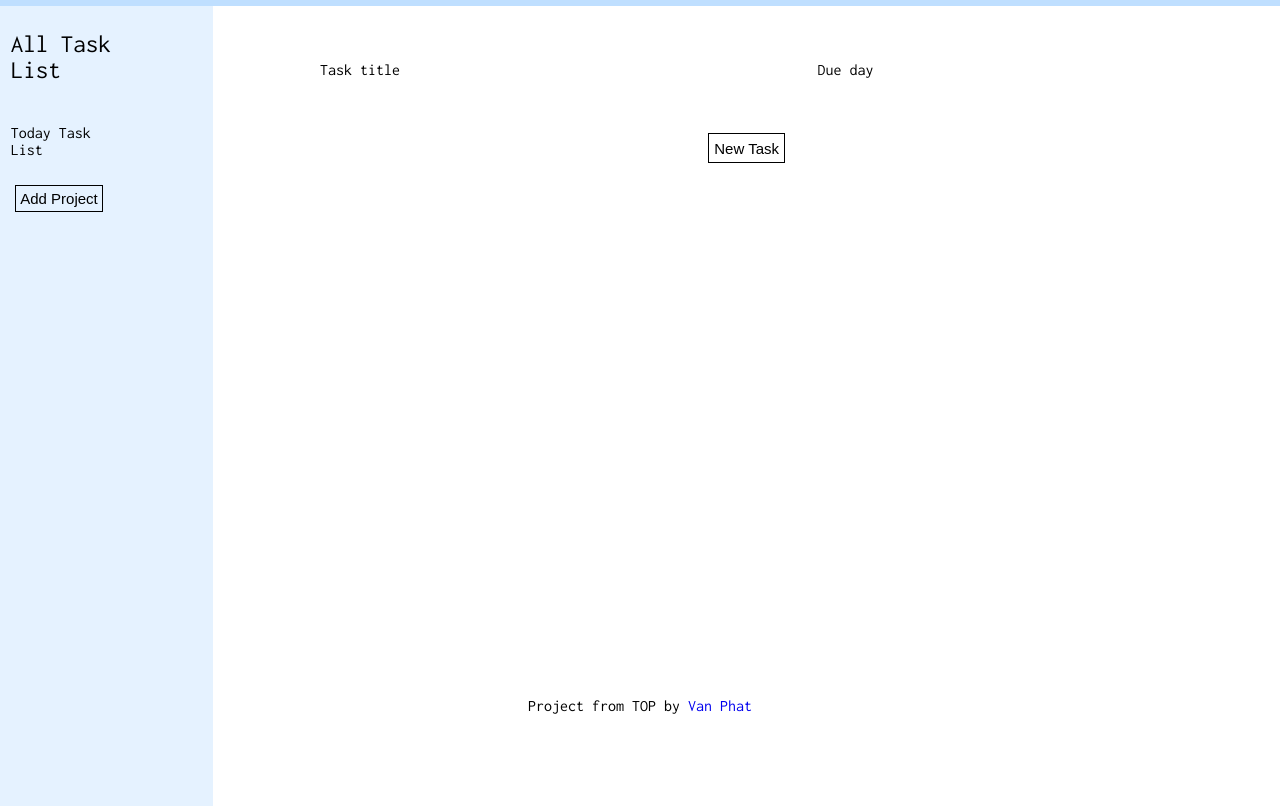
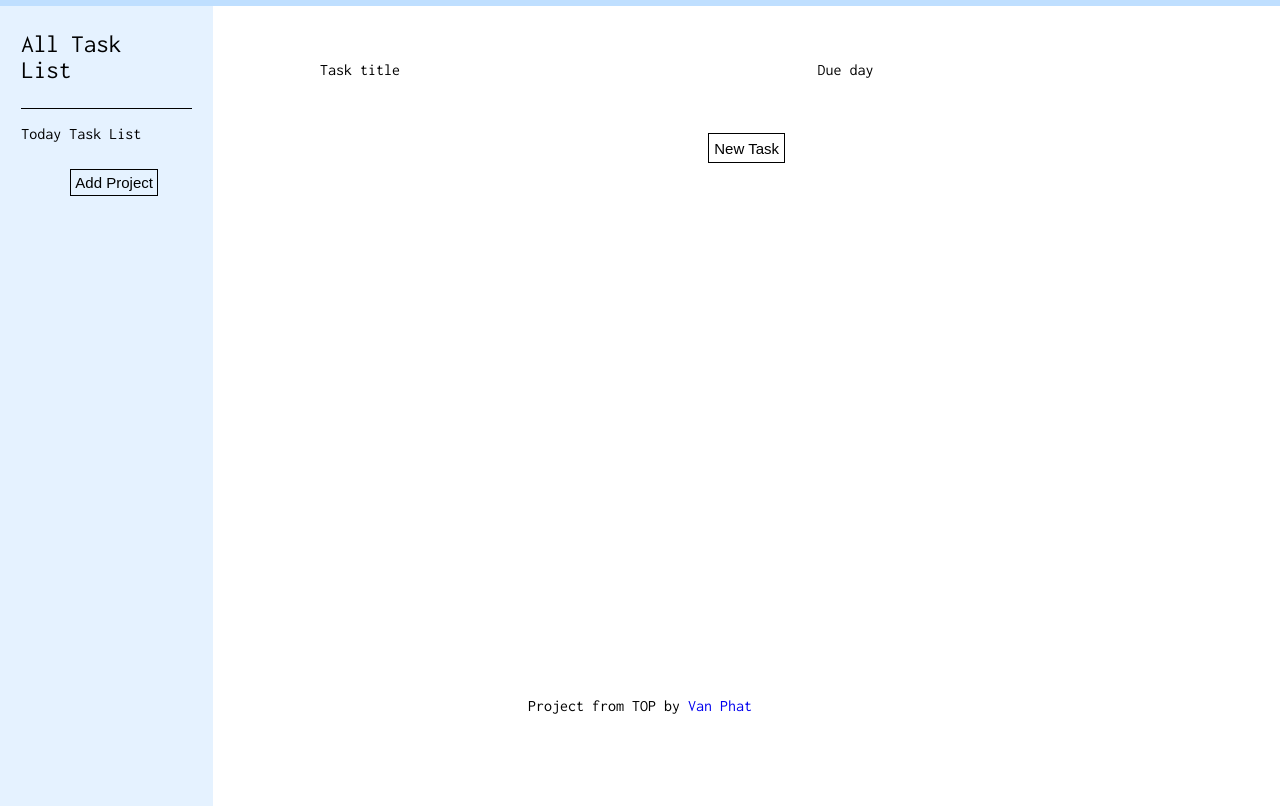
Before and after one commit to vphatfla/todo-list, a website built with webpack: page dist/index.html in a window 1280 px wide. Shown: the part 70-876 px from the top of the page. Built offline with Linux system fonts and the light colour scheme.

Commit message:
add css underline

```diff
--- a/src/style.css
+++ b/src/style.css
@@ -45,14 +45,13 @@ html, body{
 .project{
     display: flex;
     flex-direction: column;
-
-    align-items:flex-start;
+    align-items: center;
     width: 20%;
     background-color: rgb(204, 230, 255,0.5);
     height: 100%;
 }
 .project div{
-    margin-left: 5%;
+    width: 80%;
 }
 .project button{
     margin-left: 7%;
@@ -87,6 +86,12 @@ html, body{
     margin-left: 2%;
     margin-right: 2%;
     transition-duration: 0.5s;
+}
+.task-item{
+    border-bottom: 1px solid black;
+}
+#divHead{
+    border: none;
 }
 .task-item img:hover{
     opacity: 1;
@@ -123,13 +128,16 @@ html, body{
     justify-content: flex-start;
     align-items: center;
     width: 100%;
-    margin-left: 2%;
 }
+.active{
+    border-bottom: 1px solid black;
+}
+
 .projectTitle{
-    width: 50%;
+    width: 80%;
 }
 .deleteProjectButton{
-    width: 20%;
+    width: 100%;
 }
 .project img{
     width: 20px;
```
Also changed, not shown: dist/main.js.
